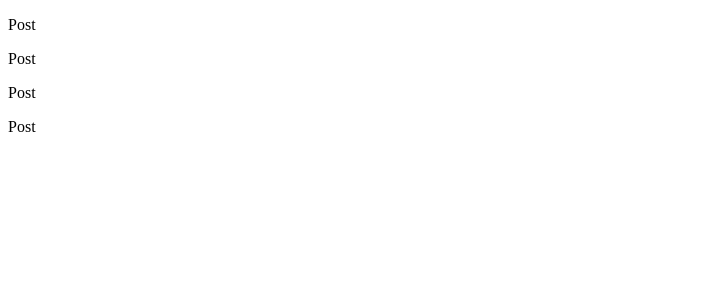
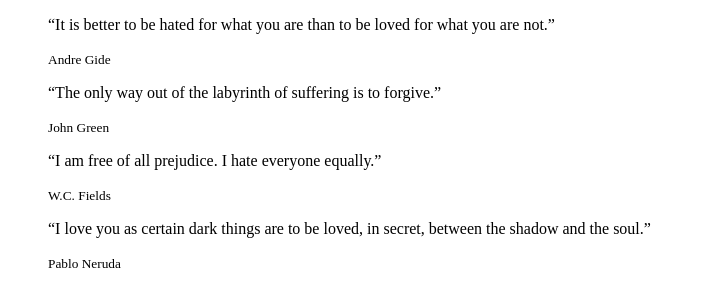
Before and after one commit to shadyueh/rs22-ignite-feed, a React (Vite) app: page / in a window 1280 px wide. Shown: the top 306 px of the page, without its empty margins (0-705 px from the left). Built offline with nearby package versions, Linux system fonts and the light colour scheme.

Commit message:
feat: set Post component propeties

```diff
--- a/src/App.jsx
+++ b/src/App.jsx
@@ -3,10 +3,23 @@ import { Post } from "./Post";
 export function App() {
   return (
     <div>
-      <Post />
-      <Post />
-      <Post />
-      <Post />
+      <Post
+        author="Andre Gide"
+        content="It is better to be hated for what you are than to be loved for what you are not."
+      />
+      <Post
+        author="John Green"
+        content="The only way out of the labyrinth of suffering is to forgive."
+      />
+      <Post
+        author="W.C. Fields"
+        content="I am free of all prejudice. I hate everyone equally."
+      />
+      <Post
+        author="Pablo Neruda"
+        content="I love you as certain dark things are to be loved,
+        in secret, between the shadow and the soul."
+      />
     </div>
   );
 }
--- a/src/Post.jsx
+++ b/src/Post.jsx
@@ -1,3 +1,10 @@
-export function Post() {
-  return <p>Post</p>;
+export function Post(props) {
+  return (
+    <div>
+      <blockquote>
+        <p>&ldquo;{props.content}&rdquo;</p>
+        <small>{props.author}</small>
+      </blockquote>
+    </div>
+  );
 }
```
